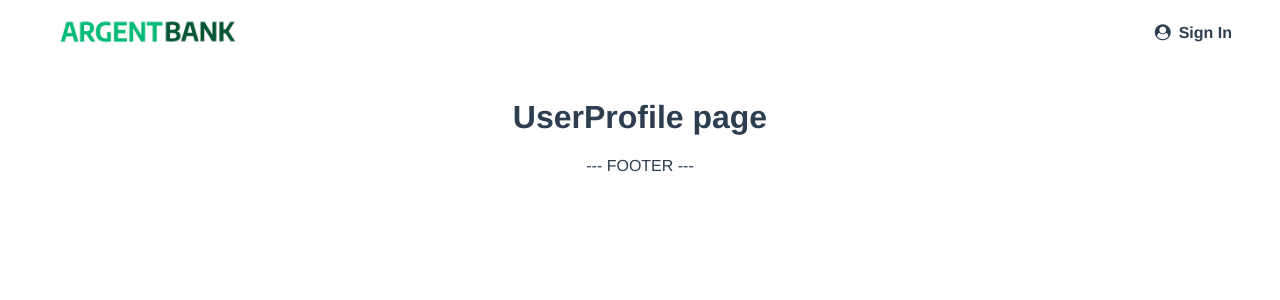
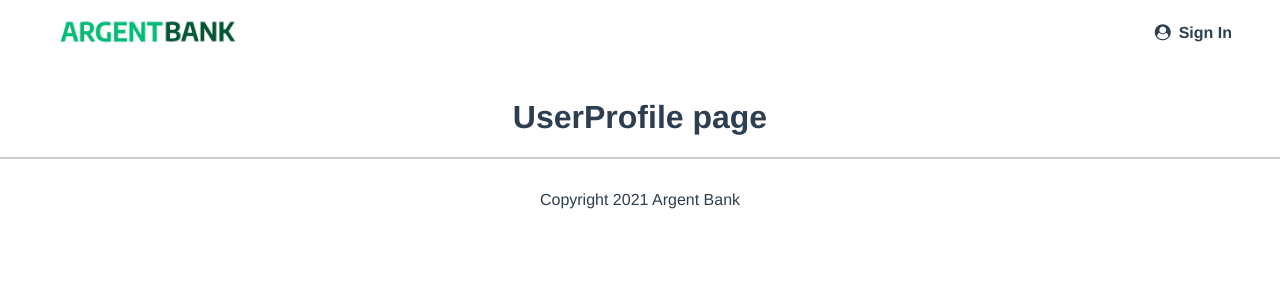
Before and after one commit to logic-fabric/LoicMangin_13_25072021, a React (Create React App) app: page /profile in a window 1280 px wide. Shown: the top 300 px of the page. Built offline with nearby package versions, Linux system fonts and the light colour scheme.

Commit message:
feature: add Footer (tdd)

```diff
--- a/src/components/Footer/Footer.jsx
+++ b/src/components/Footer/Footer.jsx
@@ -1,7 +1,23 @@
+import styled from "styled-components";
+
+import { styleVar } from "../../utils/styleVariables";
+
 export function Footer() {
   return (
-    <footer>
-      --- FOOTER ---
-    </footer>
+    <FooterContainer>
+      <p>Copyright 2021 Argent Bank</p>
+    </FooterContainer>
   );
 }
+
+const FooterContainer = styled.footer`
+  display: flex;
+  justify-content: center;
+
+  padding: 2rem 0;
+  border-top: 0.125rem solid ${styleVar.neutral300};
+
+  p {
+    margin: 0;
+  }
+`;
--- a/src/utils/styleVariables.js
+++ b/src/utils/styleVariables.js
@@ -1,4 +1,5 @@
 export const styleVar = {
+  neutral300: "#ccc",
   neutral700: "#2c3e50",
 
   largeWrapper: "max-width: 90rem;margin: 0 auto;padding: 0 2rem;"
```
Also changed, not shown: 1 other file (tests, documents, lock files or other folders).
